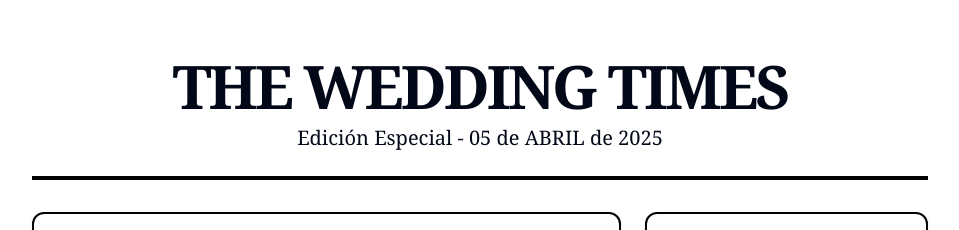
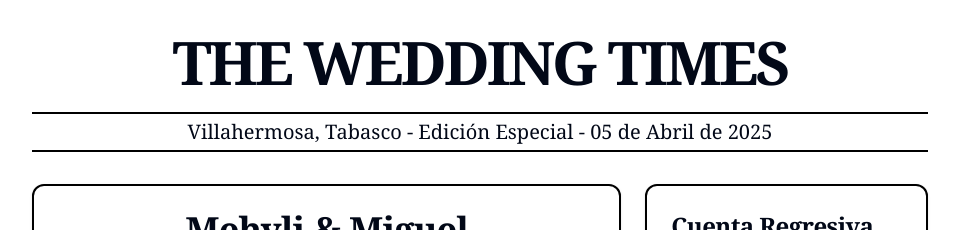
Before and after one commit to MikeGsus/boda-landing, a Next.js app: page / in a window 1280 px wide. Shown: the top 230 px of the page, without its empty margins (160-1119 px from the left). Built offline with nearby package versions, Linux system fonts and the light colour scheme.

Commit message:
Refactor newspaper-style header layout and location details

```diff
--- a/components/newspaper-style.tsx
+++ b/components/newspaper-style.tsx
@@ -62,9 +62,9 @@ export default function NewspaperStyle() {
 
   return (
     <div className="font-serif max-w-4xl mx-auto bg-white">
-      <div className="border-b-4 border-black py-6">
-        <h1 className="text-center text-6xl font-bold tracking-tighter">THE WEDDING TIMES</h1>
-        <p className="text-center text-xl mt-2">Edición Especial - 05 de ABRIL de 2025</p>
+      <h1 className="text-center text-6xl font-bold tracking-tighter">THE WEDDING TIMES</h1>
+      <div className="border-y-2 border-black mt-5">
+        <p className="text-center text-xl my-1">Villahermosa, Tabasco - Edición Especial - 05 de Abril de 2025</p>
       </div>
 
       <div className="grid grid-cols-1 md:grid-cols-3 gap-6 mt-8">
```
